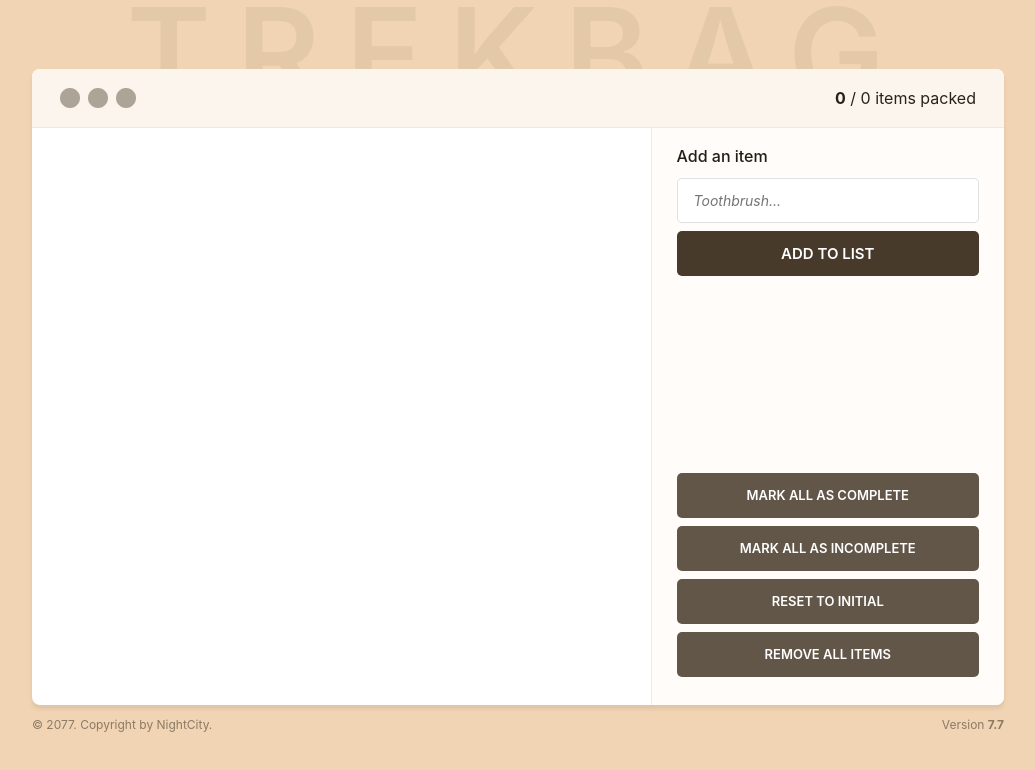
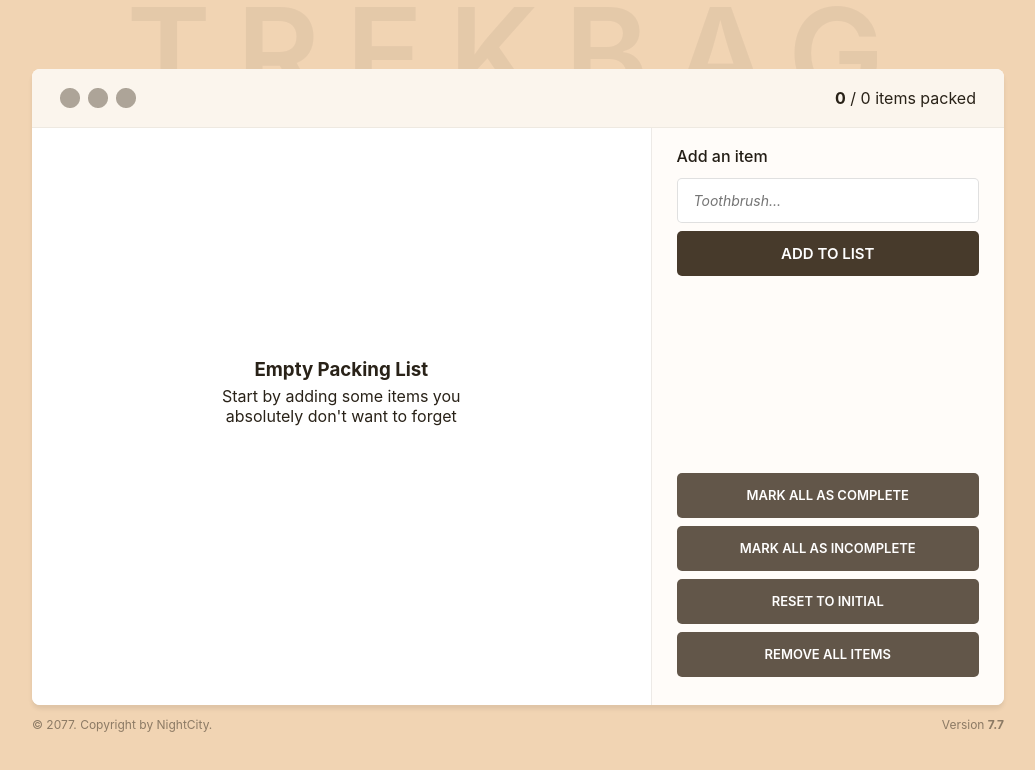
Before and after one commit to I-Do-CS/trekbag, a React (Vite) app: page / in a window 1280 px wide. Both pictures are taken after a click on the button "REMOVE ALL ITEMS". Shown: the top 770 px of the page, without its empty margins (122-1157 px from the left). Built offline with nearby package versions, Linux system fonts and the light colour scheme; a web font is replaced by a local one.

Commit message:
Add an empty view to the ItemList

```diff
--- /dev/null
+++ b/src/components/ItemList/EmptyView.jsx
@@ -0,0 +1,10 @@
+function EmptyView() {
+    return (
+        <section className="empty-state">
+            <h3>Empty Packing List</h3>
+            <p>Start by adding some items you absolutely don&apos;t want to forget</p>
+        </section>
+    );
+}
+
+export default EmptyView;
--- a/src/components/ItemList/ItemList.jsx
+++ b/src/components/ItemList/ItemList.jsx
@@ -1,12 +1,15 @@
+import EmptyView from "./EmptyView";
 import Item from "./Item";
 
 function ItemList({ items, operations }) {
     return (
-        <ul>
-            {items.map((item) => (
-                <Item key={item.id} item={item} operations={operations} />
-            ))}
-        </ul>
+        <>
+            <ul className="item-list">
+                {items.length === 0 && <EmptyView />}
+                {items.length > 0 &&
+                    items.map((item) => <Item key={item.id} item={item} operations={operations} />)}
+            </ul>
+        </>
     );
 }
 
--- a/src/index.css
+++ b/src/index.css
@@ -81,8 +81,8 @@ header {
     grid-column: 1 / 2;
     grid-row: 2 / 3;
     background-color: #fff;
-    overflow-y: scroll;
-    scrollbar-color: red orange;
+    overflow-y: auto;
+    scrollbar-color: rgba(71, 58, 43, 0.8) rgba(255, 252, 249);
     scrollbar-width: thin;
     position: relative;
 }
```
